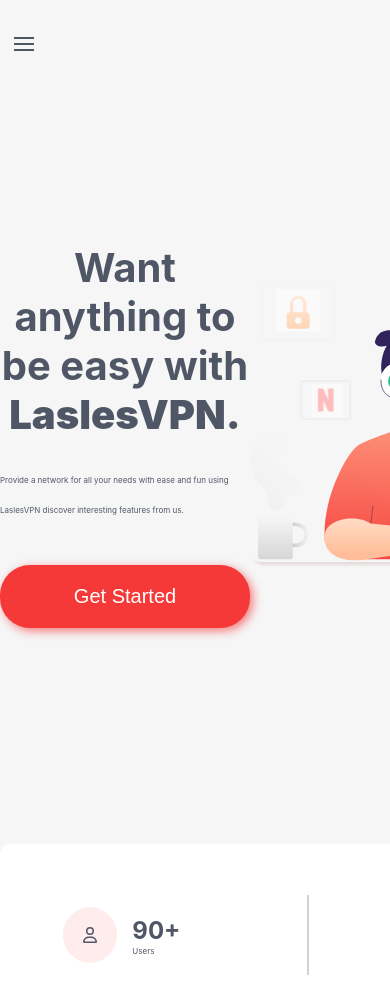
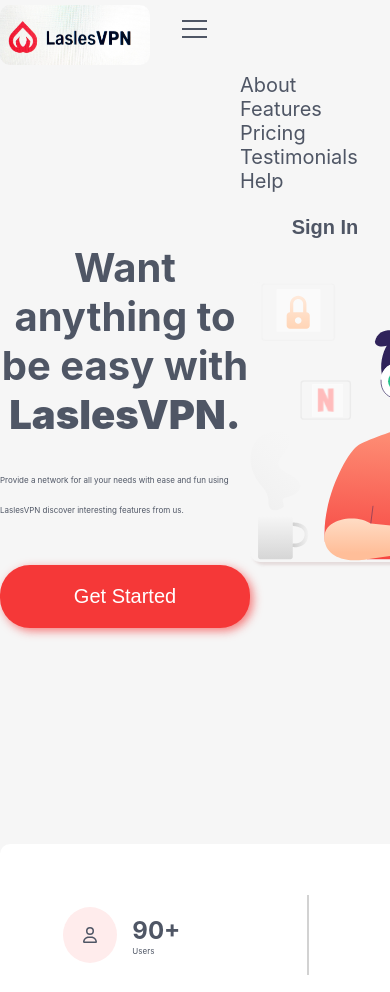
Before and after one commit to Jolanta27/LandingPage-LaslesVPN, a React (Create React App) app: page / in a window 390 px wide. Shown: the top 992 px of the page. Built offline with nearby package versions, Linux system fonts and the light colour scheme.

Commit message:
changes in mobile version of navbar

```diff
--- a/src/components/Header.jsx
+++ b/src/components/Header.jsx
@@ -1,7 +1,7 @@
 import React from "react";
 import "./styles/Header.css";
 import Hamburger from 'hamburger-react'
-import { useState }  from "react";
+import { useState } from "react";
 
 const NavItem = ({ link, text}) => {
     return (
@@ -17,22 +17,21 @@
   )
  }
 
- const HamburgerButton = ({isOpen, toggle}) => {
+/* const HamburgerButton = ({isOpen, toggle}) => {
     return (
-        <Hamburger toggled={isOpen} size= {20} toggle={toggle}/>
+        <Hamburger toggled={isOpen} size= {25} toggle={toggle}/>
     )
- };
+ };*/
 
 const Header = () => {
     const [isOpen, setOpen] = useState(false);
-    return (
+
+    const toggleMenu = () => {
+        setOpen(!isOpen);
+    };
+    /*const renderMenu = isOpen ? (
         <>
-        <nav>
-             <HamburgerButton isOpen={isOpen} toggle={() => setOpen(!isOpen)}/>
-             {isOpen && (
-                <>
-            <img src="logo.JPG" id="logo" alt="logo" />
-            <ul className="navbar-list" onClick={() => setOpen((prev) => !prev)}>
+                <ul>
                 <NavItem link="/" text="About" />
                 <NavItem link="/" text="Features" />
                 <NavItem link="/" text="Pricing" />
@@ -44,9 +43,27 @@
                 <NavbarButton text="Sign Up" position="right"/>
                 </div>
                 </>
-             )}
+*/
+            return (
+                <div >
+                <nav className="navbar-list">
+                    <img src="logo.JPG" id="logo" alt="logo" />
+                    <div className="navbar-mobile navbar-laptop">
+                    <Hamburger toggled={isOpen} size={25} toggle={toggleMenu} />
+                    <ul className={`menu-items $ {isOpen ? "show" : ""}`}>
+                    <NavItem link="/" text="About" />
+                    <NavItem link="/" text="Features" />
+                    <NavItem link="/" text="Pricing" />
+                    <NavItem link="/" text="Testimonials" />
+                    <NavItem link="/" text="Help" />
+                    </ul>
+                    <div className="navbar-buttons">
+                    <NavbarButton text="Sign In" position="left"/>
+                    <NavbarButton text="Sign Up" position="right"/>
+                    </div>
+                    </div>
                 </nav>
-        </>
+                </div>
             )
         }
         export default Header;
--- a/src/components/styles/DownSection.css
+++ b/src/components/styles/DownSection.css
@@ -9,6 +9,7 @@
     border-radius: 10px;
 
 }
+
 .vertical-line {
     width: 2px;
     background-color: rgb(210, 210, 210);
--- a/src/components/styles/Header.css
+++ b/src/components/styles/Header.css
@@ -1,10 +1,4 @@
-@media screen and (max-width: 768px){
-    nav, .navbar-list, .navbar-buttons {
-    flex-direction: column;
-    align-items: flex-start;
-}
-}
-@media screen and (max-width: 1024px) {
+
 nav {
     justify-content: space-around;
     position: fixed;
@@ -13,12 +7,16 @@
     z-index: 1000;
     padding: 20px 0;
 }
-nav, .navbar-list, .navbar-buttons {
+.navbar-list, nav ul{
     display: flex;
+    justify-content: center;
+}
+.navbar-buttons {
+    display: flex;
+    margin-left: 90px;
 }
 nav ul {
     list-style: none;
-    padding: 0 30px;
 }
 .navbar-list, .navbar-button {
     font-size: 20px;
@@ -63,4 +61,28 @@
     color: #F53855;
     border-color: #F53855;
 }
+.navbar-laptop {
+    display: flex;
+    padding: 0 20px;
 }
+.hamburger-react {
+    display: none;
+}
+@media (max-width: 768px){
+.navbar-list ul {
+    display: block;
+}
+
+ .navbar-mobile {
+    display: flex;
+    flex-direction: column;
+}
+  .hamburger-react {
+    display: block;
+  }
+  .navbar-list {
+    justify-content: space-between;
+    padding: 5px 0;
+  }
+
+}
```
Lines whose indentation alone changed are shown as unchanged.
